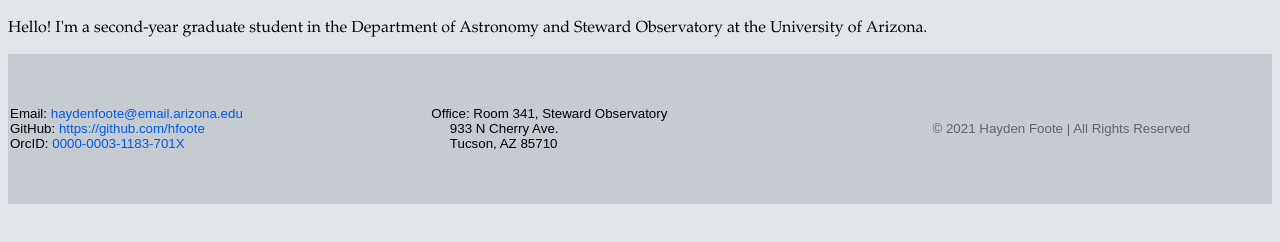
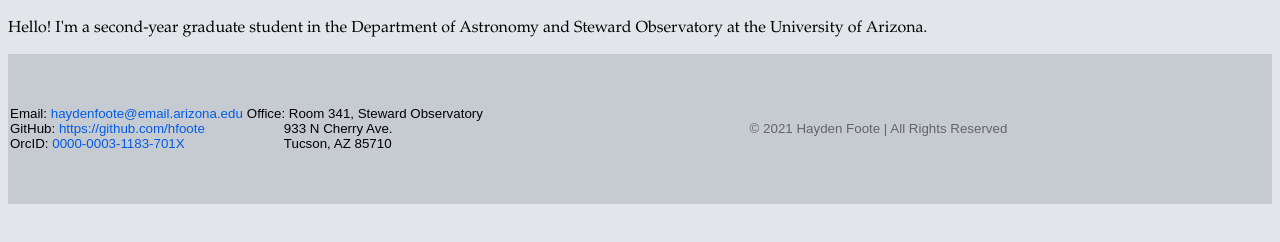
Before and after one commit to hfoote/hfoote.github.io, a plain HTML site: page index.html in a window 1280 px wide. Shown: the part 220-462 px from the top of the page. Drawn offline with Linux system fonts and the light colour scheme.

Commit message:
Changes to header

```diff
--- a/hfoote.css
+++ b/hfoote.css
@@ -14,14 +14,12 @@ body {
 	background-color: #e2e5e9;
 }
 
-.navbar { /* For the navbar list */
+.navbar { /* For the navbar */
 	display: flex;
 	background-color: #47505c;
 }
 
-.navbar a {
-  display: block;
-  float: left;
+.navbar a { /*navbar links */
   color: white;
   text-align: center;
   font-family: helvetica, sans-serif;
@@ -51,7 +49,7 @@ body {
 	flex-direction: row;
 	justify-content: center;
 	align-items: center;
-	align-content: space-between;
+	align-content: space-around;
 	background-color: #c6cbd2;
 	height: 150px;
 	text-align: left;
--- a/index.html
+++ b/index.html
@@ -21,15 +21,15 @@
 	<p>Hello! I'm a second-year graduate student in the Department of Astronomy and Steward Observatory at the University of Arizona. </p>
 
 	<div class="footer">
-		<div style="flex: 33%">
+		<div>
 			<p>Email: <span><a href = "mailto: haydenfoote@email.arizona.edu">haydenfoote@email.arizona.edu</a></span><br>
 			GitHub: <span><a href = "https://github.com/hfoote">https://github.com/hfoote</a></span><br>
 			OrcID: <span><a href="https://orcid.org/0000-0003-1183-701X">0000-0003-1183-701X</a></span></p>
 		</div>
-		<div style="flex: 33%">
+		<div>
 			<p>Office: Room 341, Steward Observatory<br>
-			&nbsp;&nbsp;&nbsp;&nbsp;&nbsp;933 N Cherry Ave.<br>
-			&nbsp;&nbsp;&nbsp;&nbsp;&nbsp;Tucson, AZ 85710</p>
+			&nbsp;&nbsp;&nbsp;&nbsp;&nbsp;&nbsp;&nbsp;&nbsp;&nbsp;&nbsp;933 N Cherry Ave.<br>
+			&nbsp;&nbsp;&nbsp;&nbsp;&nbsp;&nbsp;&nbsp;&nbsp;&nbsp;&nbsp;Tucson, AZ 85710</p>
 		</div>
 		<div  style="flex: 33%" class="copyright">
 			<p>&copy; 2021 Hayden Foote | All Rights Reserved</p>
```
